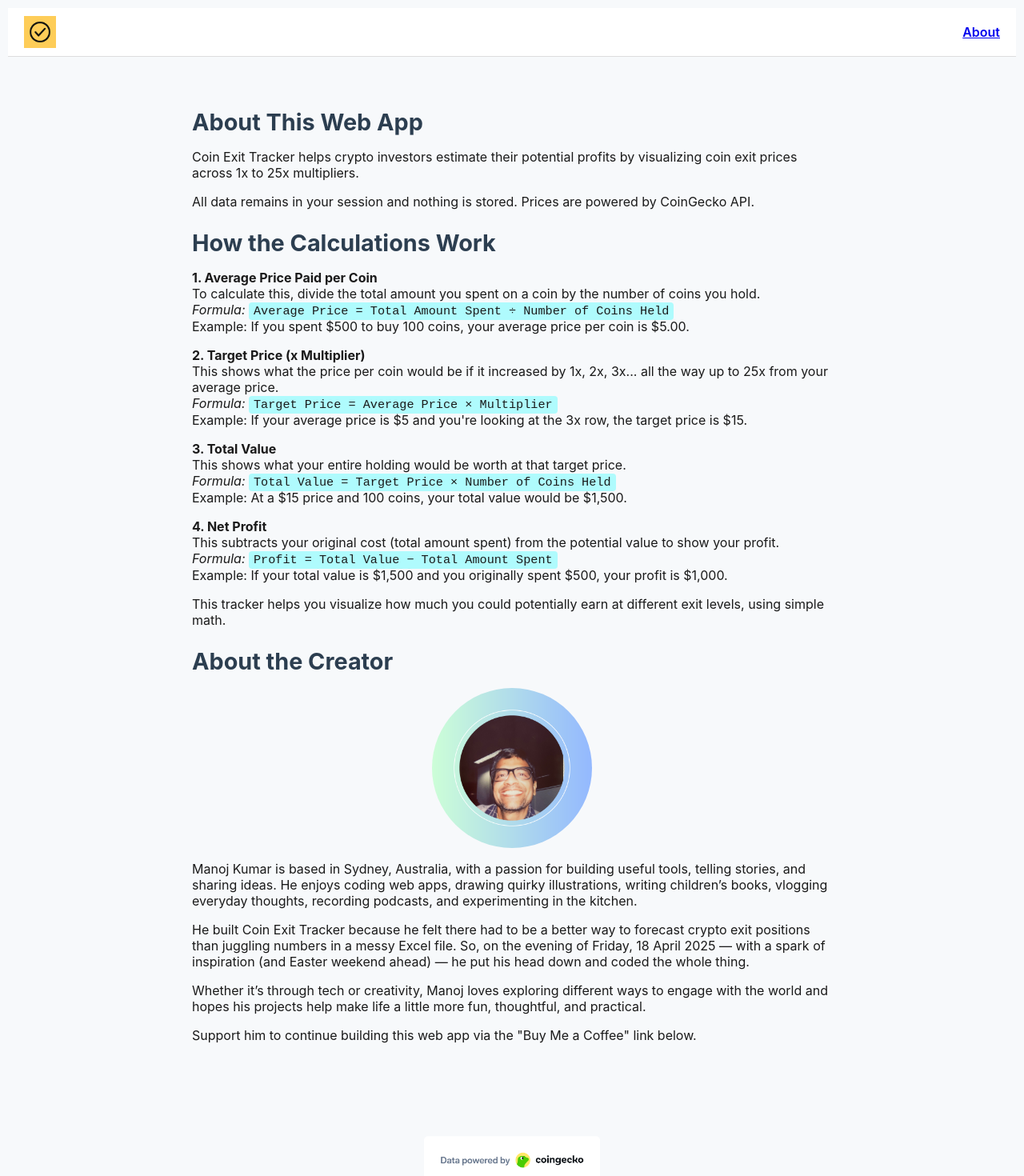
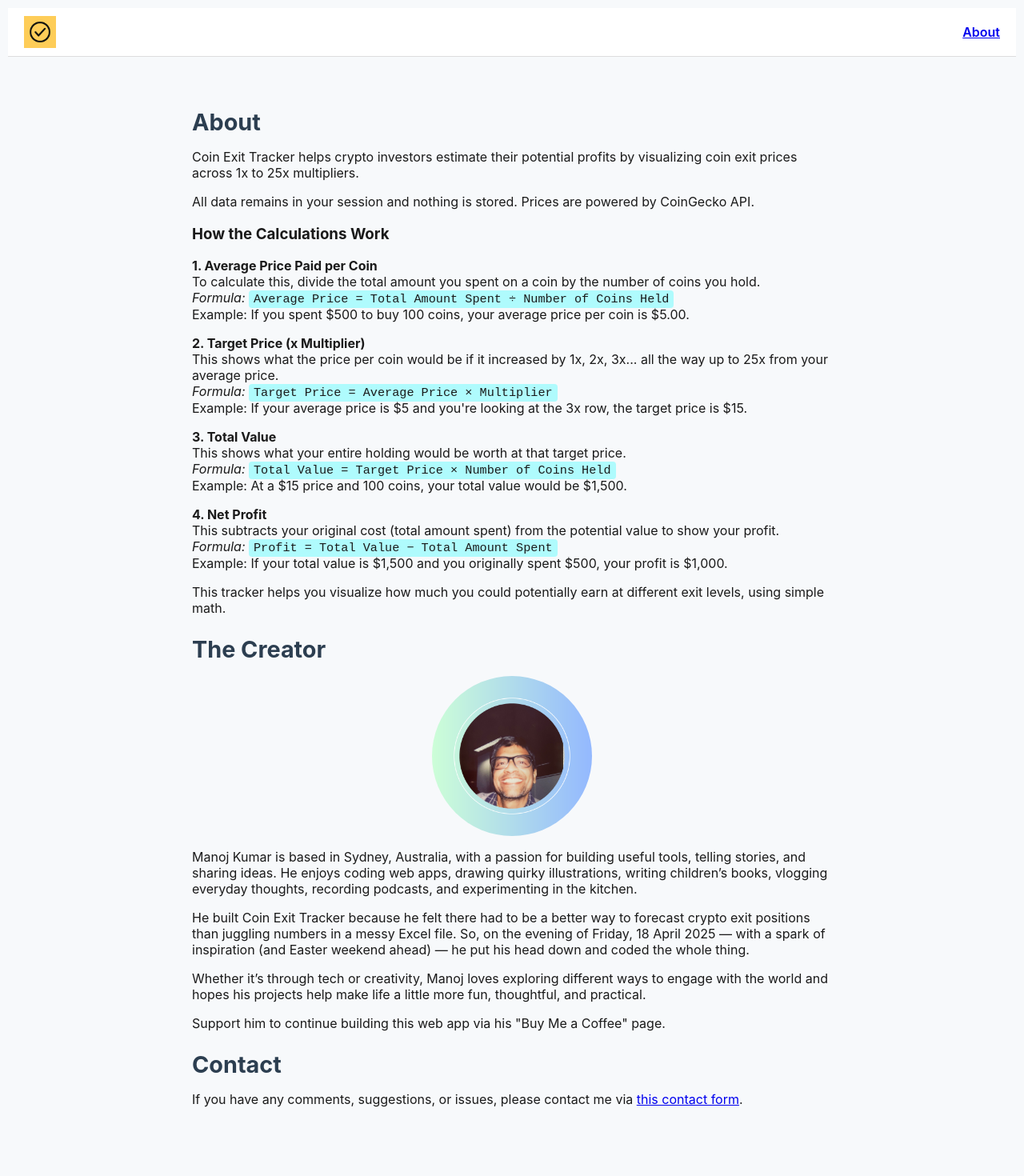
Before and after one commit to emanoj1/coinexittracker, a React (Create React App) app in the folder client/: page /about in a window 1280 px wide. Shown: the top 1470 px of the page at 80% size. Built offline with nearby package versions, Linux system fonts and the light colour scheme.

Commit message:
Style headings

```diff
--- a/client/src/pages/About.jsx
+++ b/client/src/pages/About.jsx
@@ -2,7 +2,7 @@ import React from 'react';
 
 const About = () => (
   <div style={{ padding: '20px', maxWidth: '800px', margin: '0 auto' }}>
-    <h2>About This Web App</h2>
+    <h2>About</h2>
     <p>
       Coin Exit Tracker helps crypto investors estimate their potential profits by visualizing coin exit prices across 1x to 25x multipliers.
     </p>
@@ -10,7 +10,7 @@ const About = () => (
       All data remains in your session and nothing is stored. Prices are powered by CoinGecko API.
     </p>
 
-    <h2>How the Calculations Work</h2>
+    <h3>How the Calculations Work</h3>
 
 <p><strong>1. Average Price Paid per Coin</strong><br />
 To calculate this, divide the total amount you spent on a coin by the number of coins you hold.
@@ -44,7 +44,7 @@ Example: If your total value is $1,500 and you originally spent $500, your profi
 <p>This tracker helps you visualize how much you could potentially earn at different exit levels, using simple math.</p>
 
 
-    <h2>About the Creator</h2>
+    <h2>The Creator</h2>
 
     <img
       src="/ManojPolaroidBio.png"
@@ -71,7 +71,14 @@ Example: If your total value is $1,500 and you originally spent $500, your profi
     <p>
       Whether it’s through tech or creativity, Manoj loves exploring different ways to engage with the world and hopes his projects help make life a little more fun, thoughtful, and practical.
     </p>
-    <p>Support him to continue building this web app via the "Buy Me a Coffee" link below.</p>
+    <p>Support him to continue building this web app via his "Buy Me a Coffee" page.</p>
+
+    <h2>Contact</h2>
+    <p>
+      If you have any comments, suggestions, or issues, please contact me via <a href="https://tally.so/r/w8qkjP" target="_blank" rel="noopener noreferrer">this contact form</a>.
+
+    </p>
+
   </div>
 );
 
```
